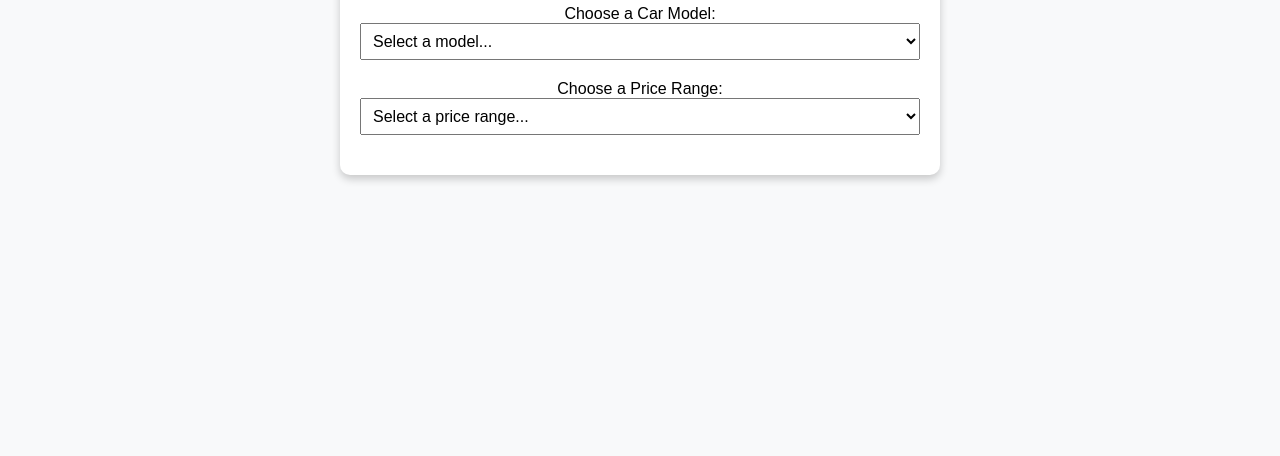
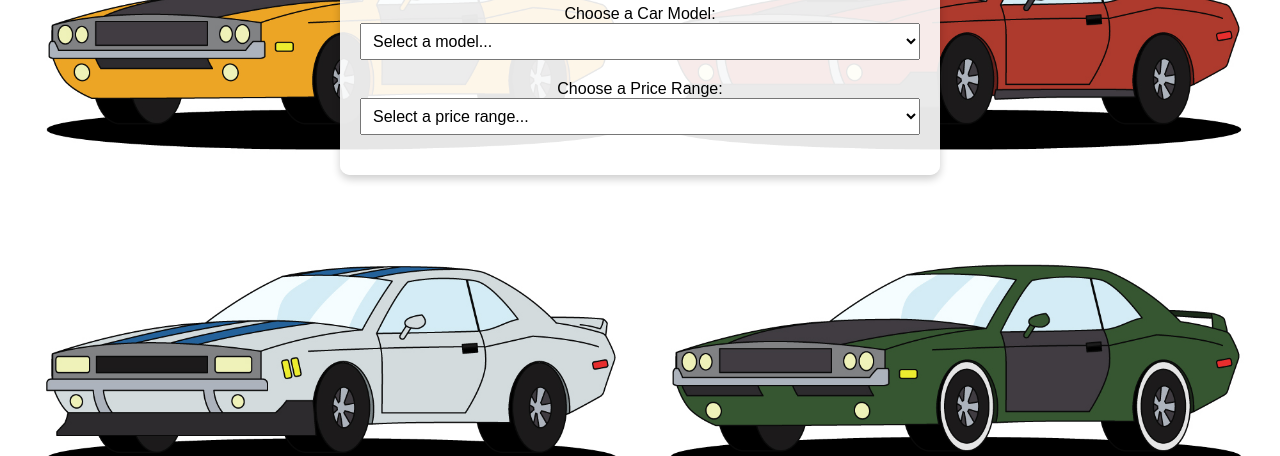
Before and after one commit to abhi181102/lab3-AbhishekSharma-JavaScript, a plain HTML site: page index.html in a window 1280 px wide. Shown: the part 344-800 px from the top of the page. Drawn offline with Linux system fonts and the light colour scheme.

Commit message:
"Updated body background to use image and adjusted container background color to have slight transparency"

```diff
--- a/style.css
+++ b/style.css
@@ -10,14 +10,20 @@ body {
   justify-content: center;
   align-items: center;
   height: 100vh;
-  background-color: #f8f9fa;
+  background: url("./Images/background.jpg") no-repeat center center fixed;
+  background-size: cover;
 }
 
 .container {
   width: 80%;
   max-width: 600px;
   padding: 20px;
-  background-color: #ffffff;
+  background-color: rgba(
+    255,
+    255,
+    255,
+    0.9
+  ); /* Slight transparency to blend with background */
   border-radius: 10px;
   box-shadow: 0 4px 8px rgba(0, 0, 0, 0.2);
   text-align: center;
```
Also changed, not shown: Images/background.jpg (added).
